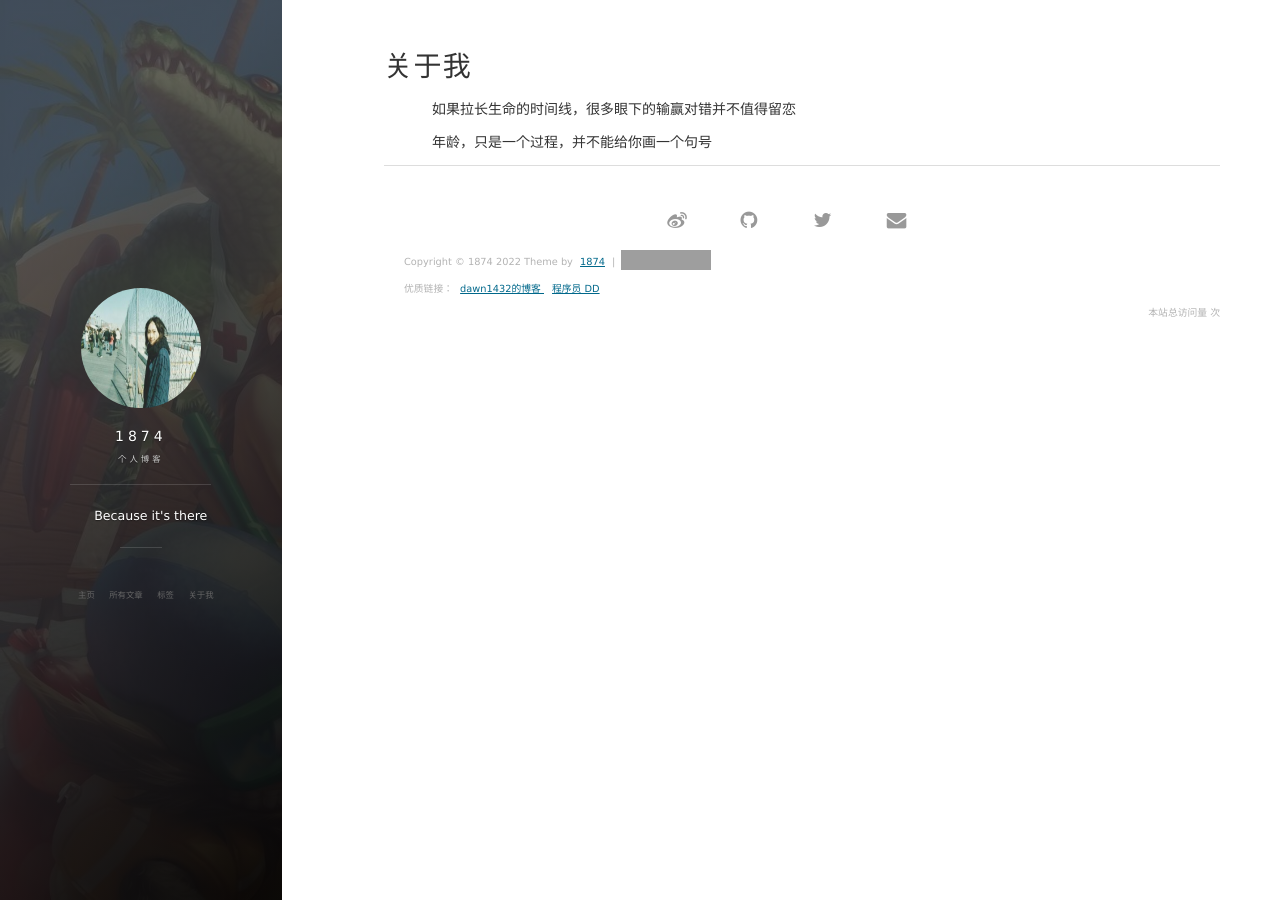
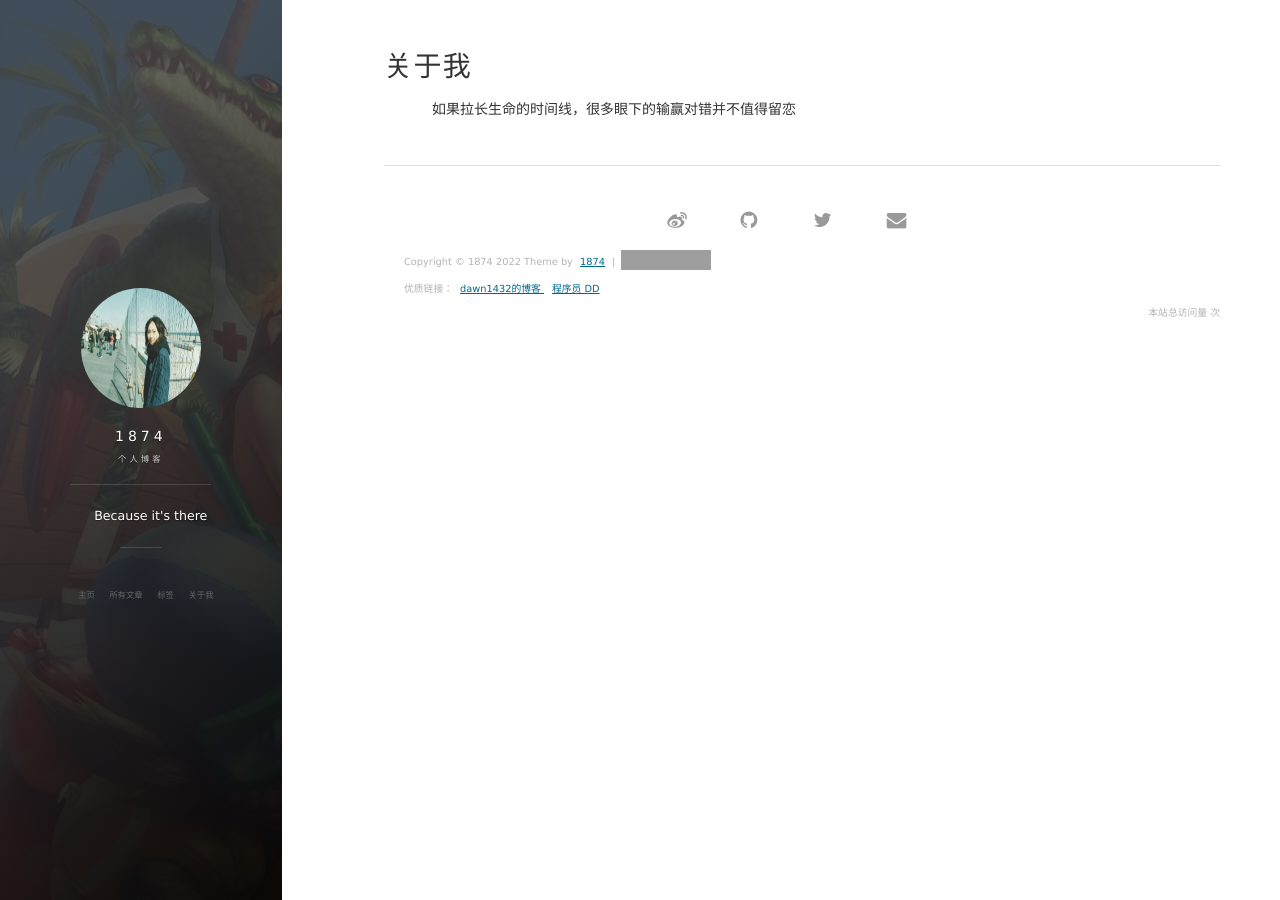
Before and after one commit to liangweilu/liangweilu.github.io, a Jekyll site: the page built from about.md, in a window 1280 px wide. Built offline with Jekyll 4.4.1, drawn with Linux system fonts in a browser that asks for light colours; nearby versions of some CDN libraries; comment, search, counter and statistics services are not loaded; grey boxes are pictures that could not be loaded.

Commit message:
Update about.md

```diff
--- a/about.md
+++ b/about.md
@@ -5,4 +5,4 @@ title: 关于我
 
 &emsp;&emsp;如果拉长生命的时间线，很多眼下的输赢对错并不值得留恋
 
-&emsp;&emsp;年龄，只是一个过程，并不能给你画一个句号
+&emsp;&emsp;
```
